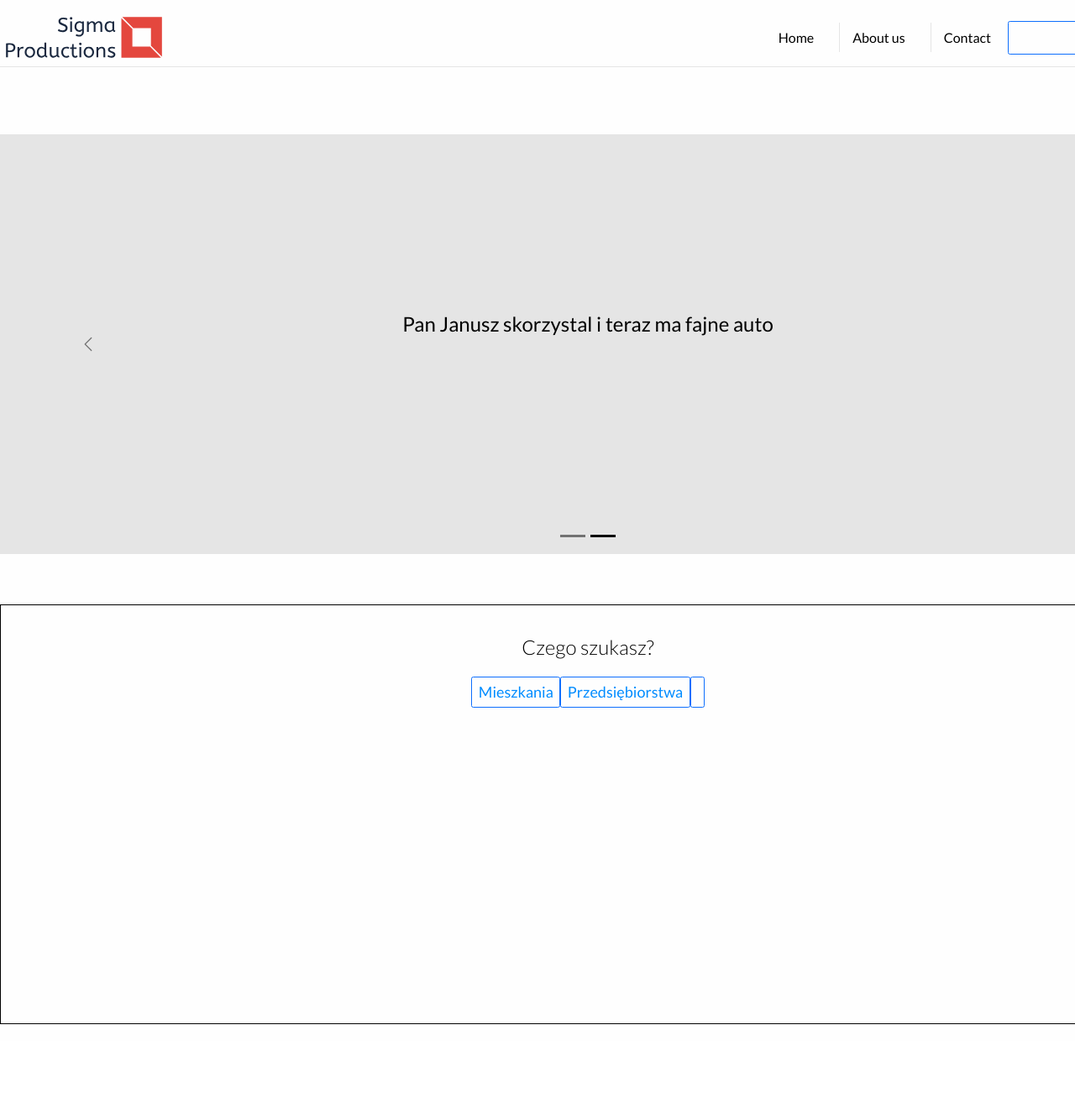
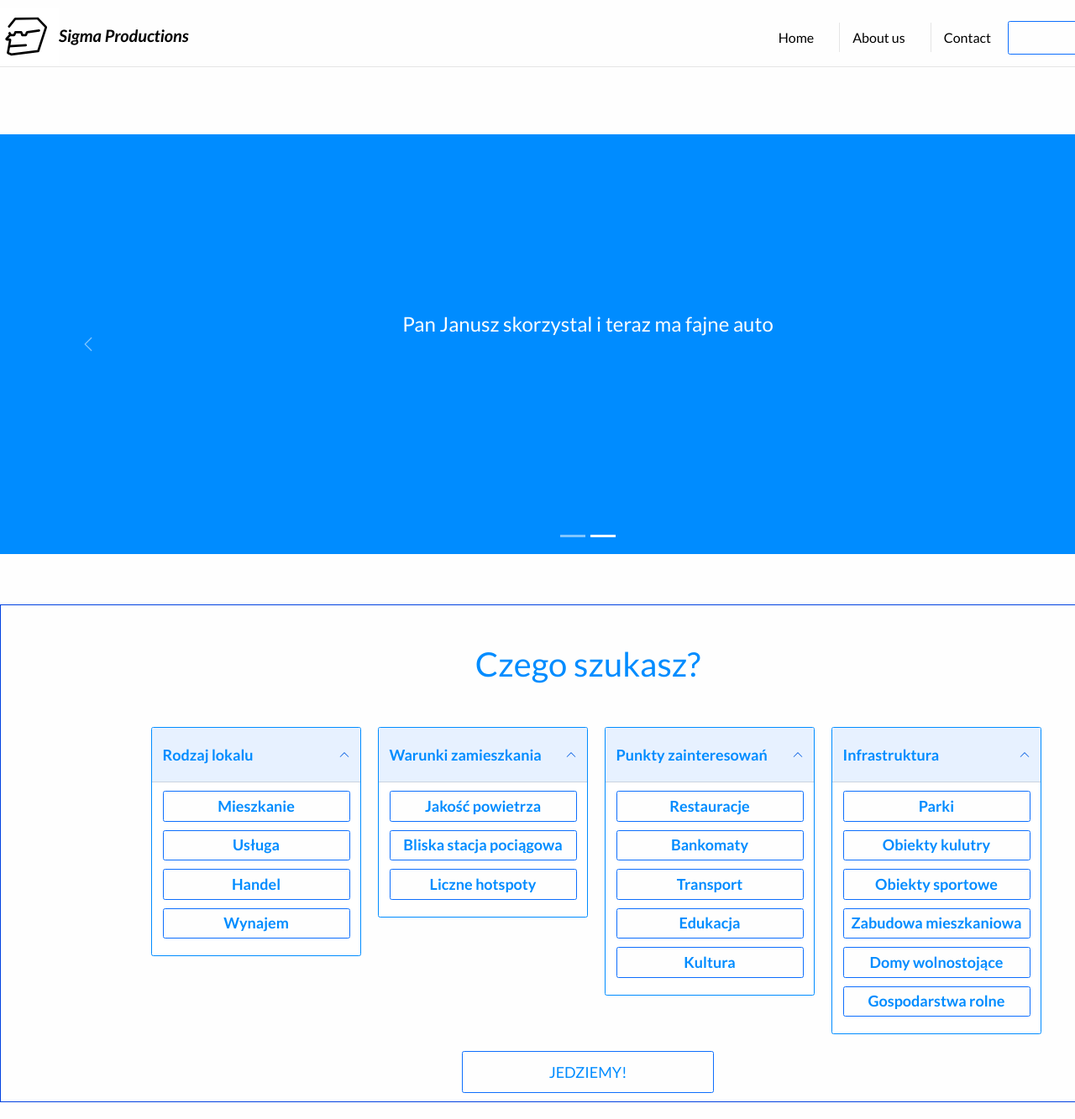
Before and after one commit to SigmaProductions/BPFE-front, a Next.js app: page /contact in a window 1280 px wide. Shown: the top 1333 px of the page at 84% size. Before the commit the page ends 1240 px from the top, so only its background shows below. Built offline with nearby package versions, Linux system fonts and the light colour scheme.

Commit message:
changed logo, added carousel and form

```diff
--- a/package.json
+++ b/package.json
@@ -10,6 +10,7 @@
   },
   "dependencies": {
     "aos": "^3.0.0-beta.6",
+    "axios": "^0.24.0",
     "bootstrap": "^5.1.3",
     "joi": "^17.4.2",
     "next": "12.0.7",
--- a/src/components/Form/CustomCarousel.jsx
+++ b/src/components/Form/CustomCarousel.jsx
@@ -4,7 +4,7 @@ import styled from 'styled-components';
 
 const StyledCarousel = styled(Carousel)`
     margin-top: 8rem;
-    background: ${({ theme: { color } }) => color.darkGrey};
+    background: ${({ theme: { color } }) => color.secondaryBlue};
     height: 50rem;
     width: 100%;
     .carousel-indicators {
@@ -16,7 +16,7 @@ const StyledCarousel = styled(Carousel)`
     .carousel-caption {
         margin: auto;
         p {
-            color: ${({ theme: { color } }) => color.black};
+            color: ${({ theme: { color } }) => color.white};
             font-size: ${({ theme: { fontSize } }) => fontSize.turbo};
             margin-top: 20%;
         }
@@ -31,7 +31,7 @@ const StyledCarousel = styled(Carousel)`
 `;
 export default function CustomCarousel() {
     return (
-        <StyledCarousel variant="dark">
+        <StyledCarousel>
             <Carousel.Item>
                 <Carousel.Caption>
                     <p>
--- a/src/components/Form/MainForm.js
+++ b/src/components/Form/MainForm.js
@@ -1,5 +1,7 @@
-import React from 'react';
+import React, { useState } from 'react';
+import { Accordion, Spinner } from 'react-bootstrap';
 import styled from 'styled-components';
+import axios from 'axios';
 
 import { GenericButton } from '../Generic/Buttons';
 import CustomCarousel from './CustomCarousel';
@@ -7,36 +9,125 @@ import CustomCarousel from './CustomCarousel';
 const FormContainer = styled.div`
     margin-top: 6rem;
     display: flex;
-    height: 50rem;
+    height: auto;
     align-items: center;
     flex-direction: column;
-    border: 1px black solid;
     margin-bottom: 2rem;
+    background-color: ${({ theme: { color } }) => color.white};
+    border: 1px ${({ theme: { color } }) => color.primaryBlue} solid;
 `;
 
 const FormHeader = styled.h1`
     margin-top: 2rem;
-    color: ${({ theme: { color } }) => color.black};
-    font-weight: ${({ theme: { fontWeight } }) => fontWeight.thin};
+    color: ${({ theme: { color } }) => color.secondaryBlue};
+    font-size: 4rem;
+    font-weight: ${({ theme: { fontWeight } }) => fontWeight.xthin};
 `;
 
 const FormButtonsContainer = styled.div`
     display: flex;
-    flex-wrap: wrap;
+    width: 100%;
+    padding: 2rem 10rem 0 10rem;
+    justify-content: center;
 `;
-const FormButton = styled(GenericButton)``;
+
+const FormButton = styled(GenericButton)`
+    margin-bottom: 1rem;
+`;
+
+const CustomAccordion = styled(Accordion)`
+    width: 25rem;
+    margin-left: 2rem;
+
+    button {
+        font-size: ${({ theme: { fontSize } }) => fontSize.large};
+        font-weight: ${({ theme: { fontWeight } }) => fontWeight.bold};
+    }
+    .accordion-item {
+        border-color: ${({ theme: { color } }) => color.lightBlue};
+    }
+    .accordion-body {
+        display: flex;
+        flex-direction: column;
+    }
+    .accordion-button {
+        color: ${({ theme: { color } }) => color.secondaryBlue};
+    }
+`;
+
+const SearchButton = styled(FormButton)`
+    margin-top: 2rem;
+    width: 30rem;
+    height: 5rem;
+`;
 
 export default function MainForm() {
+    const [loading, setLoading] = useState(false);
+
+    const body = {
+        gastronomiczny: false,
+        handlowy: false,
+        usługowy: false,
+        biurowy: true,
+        przemyslowy: false,
+    };
+    axios.post('http://localhost:5000/', body).then((res) => console.log(res.data));
     return (
         <>
             <CustomCarousel />
             <FormContainer>
                 <FormHeader>Czego szukasz?</FormHeader>
                 <FormButtonsContainer>
-                    <FormButton>Mieszkania</FormButton>
-                    <FormButton>Przedsiębiorstwa</FormButton>
-                    <FormButton></FormButton>
+                    <CustomAccordion>
+                        <Accordion.Item>
+                            <Accordion.Header>Rodzaj lokalu</Accordion.Header>
+                            <Accordion.Body>
+                                <FormButton>Mieszkanie</FormButton>
+                                <FormButton>Usługa</FormButton>
+                                <FormButton>Handel</FormButton>
+                                <FormButton>Wynajem</FormButton>
+                            </Accordion.Body>
+                        </Accordion.Item>
+                    </CustomAccordion>
+                    <CustomAccordion>
+                        <Accordion.Item>
+                            <Accordion.Header>Warunki zamieszkania</Accordion.Header>
+                            <Accordion.Body>
+                                <FormButton>Jakość powietrza</FormButton>
+                                <FormButton>Bliska stacja pociągowa</FormButton>
+                                <FormButton>Liczne hotspoty</FormButton>
+                            </Accordion.Body>
+                        </Accordion.Item>
+                    </CustomAccordion>
+                    <CustomAccordion>
+                        <Accordion.Item>
+                            <Accordion.Header>Punkty zainteresowań</Accordion.Header>
+                            <Accordion.Body>
+                                <FormButton>Restauracje</FormButton>
+                                <FormButton>Bankomaty</FormButton>
+                                <FormButton>Transport</FormButton>
+                                <FormButton>Edukacja</FormButton>
+                                <FormButton>Kultura</FormButton>
+                            </Accordion.Body>
+                        </Accordion.Item>
+                    </CustomAccordion>
+                    <CustomAccordion>
+                        <Accordion.Item>
+                            <Accordion.Header>Infrastruktura</Accordion.Header>
+                            <Accordion.Body>
+                                <FormButton>Parki</FormButton>
+                                <FormButton>Obiekty kulutry</FormButton>
+                                <FormButton>Obiekty sportowe</FormButton>
+                                <FormButton>Zabudowa mieszkaniowa</FormButton>
+                                <FormButton>Domy wolnostojące</FormButton>
+                                <FormButton>Gospodarstwa rolne</FormButton>
+                            </Accordion.Body>
+                        </Accordion.Item>
+                    </CustomAccordion>
                 </FormButtonsContainer>
+                <SearchButton>
+                    {loading ? <Spinner animation="border" /> : 'JEDZIEMY!'}
+                </SearchButton>
             </FormContainer>
         </>
     );
--- a/src/components/Layout/Navbar.jsx
+++ b/src/components/Layout/Navbar.jsx
@@ -20,8 +20,8 @@ const Nav = styled.nav`
 `;
 
 const Logo = styled.img`
-    width: 20rem;
-    min-width: 20rem;
+    width: 7rem;
+    min-width: 7rem;
     height: 100%;
 `;
 
@@ -64,10 +64,19 @@ const NavButton = styled(GenericButton)`
     height: 4rem;
 `;
 
+const LogoDescription = styled.h2`
+    width: 20rem;
+    display: flex;
+    align-items: center;
+    font-style: italic;
+    font-weight: ${({ theme: { fontWeight } }) => fontWeight.normal};
+`;
+
 export default function Navbar() {
     return (
         <NavbarContainer>
             <Logo src="logo.svg" />
+            <LogoDescription>Sigma Productions</LogoDescription>
             <Nav>
                 <NavList>
                     <NavElement>
--- a/styles/theme.js
+++ b/styles/theme.js
@@ -1,6 +1,7 @@
 export const color = {
     primaryBlue: '#0041e1',
     secondaryBlue: '#008cff',
+    lightBlue: '#008cff',
     black: '#000',
     brown: '#7c7c7c',
     grey: '#f5f5f5',
@@ -23,6 +24,7 @@ export const fontSize = {
 
 export const fontWeight = {
     thin: '300',
+    xthin: '400',
     standard: '500',
     bold: '700',
     extrabold: '900',
```
Also changed, not shown: public/logo.svg, 1 other file (tests, documents, lock files or other folders).
